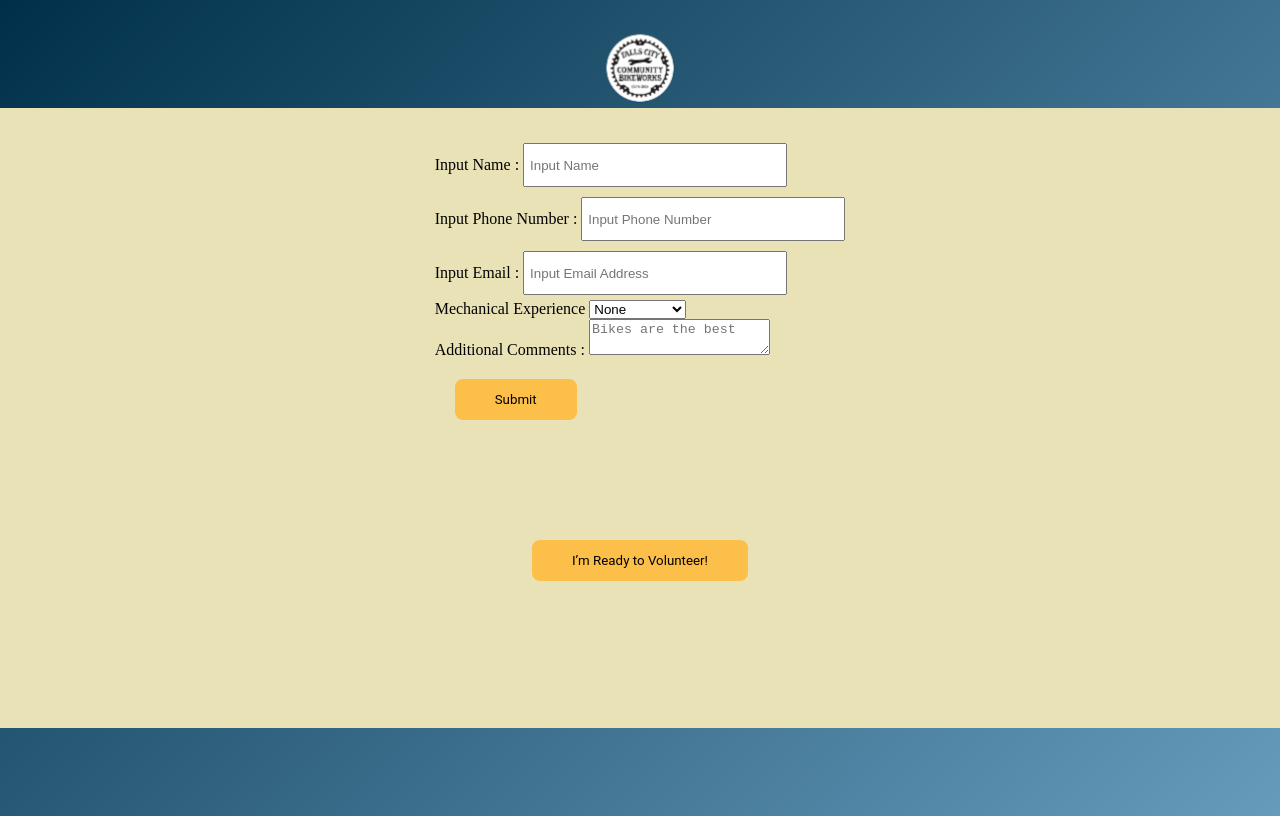
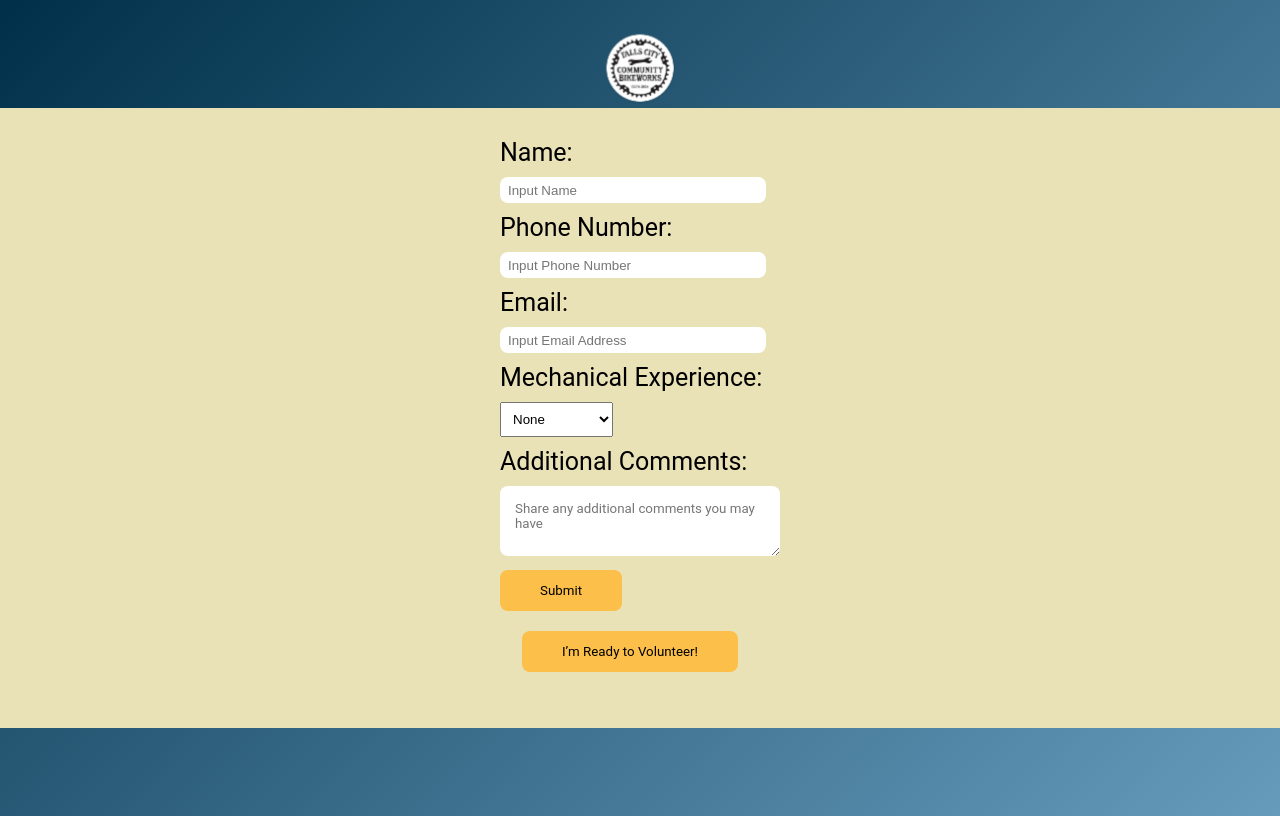
Before and after one commit to JuliantheMaestro/Capstone-Project---Bike-Shop-Tracker-App, a website: page 4volunteerSignUpPage.html in a window 1280 px wide. Drawn offline with Linux system fonts and the light colour scheme.

```diff
--- a/4volunteerSignUpPage.html
+++ b/4volunteerSignUpPage.html
@@ -18,25 +18,25 @@
             <form action="/post" method="post">
 
 
-                <label for="input-name">Input Name :</label>
-                <input type="text" id="input-name" name="name" placeholder="Input Name"><br>
+                <label for="input-name">Name:</label><br>
+                <input type="text" id="input-name" name="name" placeholder="Input Name" required><br>
 
-                <label for="input-phonenumber">Input Phone Number :</label>
-                <input type="text" id="input-phonenumber" name="phonenumber" placeholder="Input Phone Number"><br>
+                <label for="input-phonenumber">Phone Number:</label><br>
+                <input type="text" id="input-phonenumber" name="phonenumber" placeholder="Input Phone Number" required><br>
 
-                <label for="input-email">Input Email :</label>
-                <input type="text" id="input-email" name="email"  placeholder="Input Email Address"><br>
+                <label for="input-email">Email:</label><br>
+                <input type="text" id="input-email" name="email"  placeholder="Input Email Address" required><br>
 
-                <label for="mechanic-experience">Mechanical Experience</label>
-                <select name="mechanic_experience" id="mechanic-experience">
+                <label for="mechanic-experience">Mechanical Experience:</label><br>
+                <select name="mechanic_experience" id="mechanic-experience" required>
                     <option value="none">None</option>
                     <option value="novice">Novice</option>
                     <option value="intermediate">Intermediate</option>
                     <option value="advanced">Advanced</option>
                 </select><br>
 
-                <label for="comments">Additional Comments :</label>
-                <textarea id="comments" name="comments" placeholder="Bikes are the best"></textarea><br>
+                <label for="comments">Additional Comments:</label><br>
+                <textarea id="comments" name="comments" placeholder="Share any additional comments you may have"></textarea><br>
 
                 <button type="submit">Submit</button>
 
--- a/server.js
+++ b/server.js
@@ -38,7 +38,7 @@
     })
     await user.save()
     console.log(user)
-    res.send('<script>alert("Form Submitted Succesfully");</script>')
+    res.send('<script>alert("Form Submitted Successfully");</script>')
 })
 
 app.listen(port,()=>{
--- a/styles.css
+++ b/styles.css
@@ -35,30 +35,58 @@
     border: none;
     padding: 13px 40px;
     border-radius: 8px;
-    margin: 20px;
+    font-family: "Roboto", sans-serif;
+    margin-right: 20px;
+}
+
+/*CSS for input form on page 4*/
+
+form label {
+    font-size: 25px;
     font-family: "Roboto", sans-serif;
 }
 
-input {
-    padding: 5px;
-    margin-bottom: 5px;
-    margin-top: 5px;
-    height: 30px;
+form input {
+    height: 10px;
     width: 250px;
+    padding: 8px;
+    margin-bottom: 10px;
+    margin-top: 10px;
+    border-radius: 8px;
+    border: none;
+}
+form select {
+    padding: 8px;
+    margin-bottom: 10px;
+    margin-top: 10px;
+}
+
+textarea {
+    padding: 15px;
+    margin-top: 10px;
+    margin-bottom: 10px;
+    width: 250px;
+    height: 40px;
+    border-radius: 8px;
+    border: none;
+    font-family: "Roboto", sans-serif;
 }
 
 /*CSS affecting 1index*/
 
 
 .button-container {
-    margin-top: 80px;
+    margin-top: 20px;
     display: flex;
     justify-content: center ;
 }
 
-.headingsection h1 {
+.headingsection {
+    margin-top: 80px;
     display: flex;
-    justify-content: center;
+    flex-direction: column;
+    flex-wrap: wrap;
+    align-content: center;
     font-family: "Roboto", sans-serif;
 
 }
@@ -87,14 +115,30 @@
 .image-container2 {
      display: flex;
      justify-content: center;
-     margin-top: 30px;
+     margin-top: 50px;
  }
 
 
 /*CSS affecting 3userLoginPage*/
 
 
+.form2 {
+    margin-top: 80px;
+    display: flex;
+    align-content: center;
+    flex-wrap: wrap;
+    flex-direction: column;
+}
 
+.form2 input {
+    height: 10px;
+    width: 250px;
+    padding: 8px;
+    margin-bottom: 10px;
+    margin-top: 10px;
+    border-radius: 8px;
+    border: none;
+}
 
 
 
```
Also changed, not shown: 3userLoginPage.html (+5 -5 lines).
